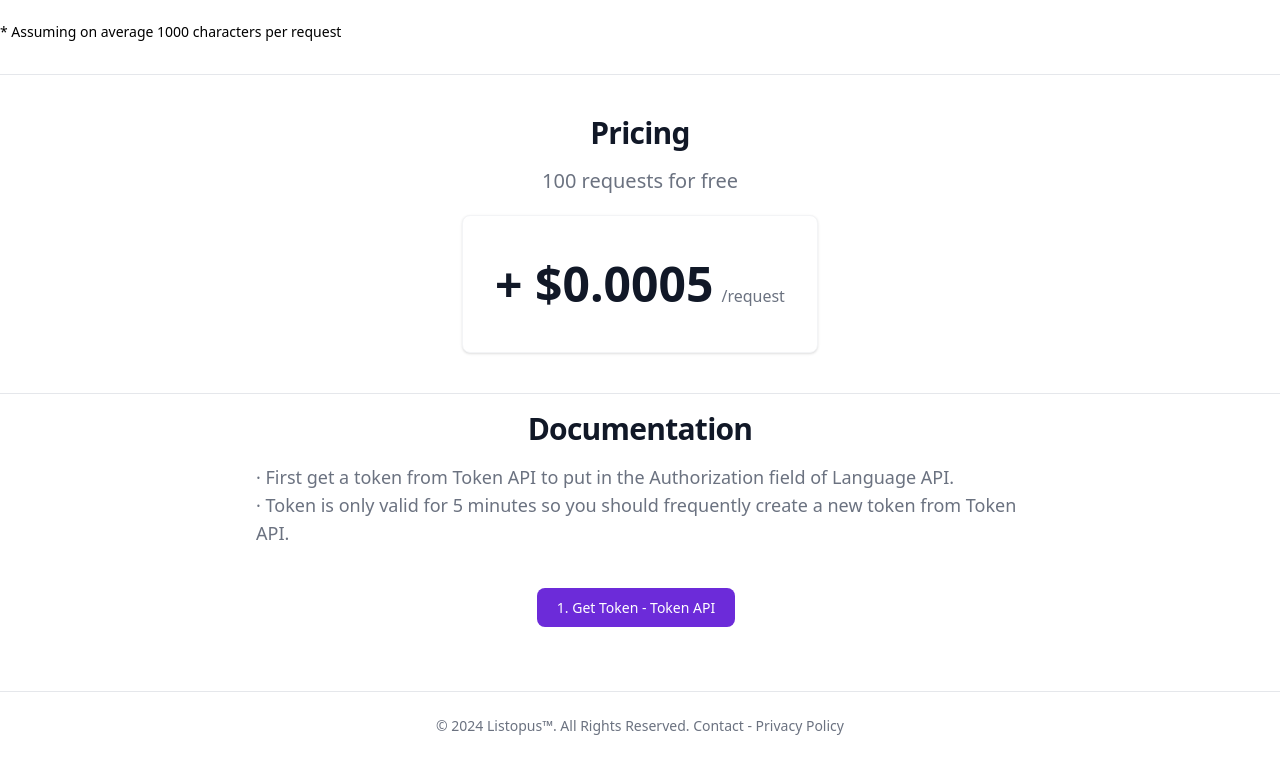
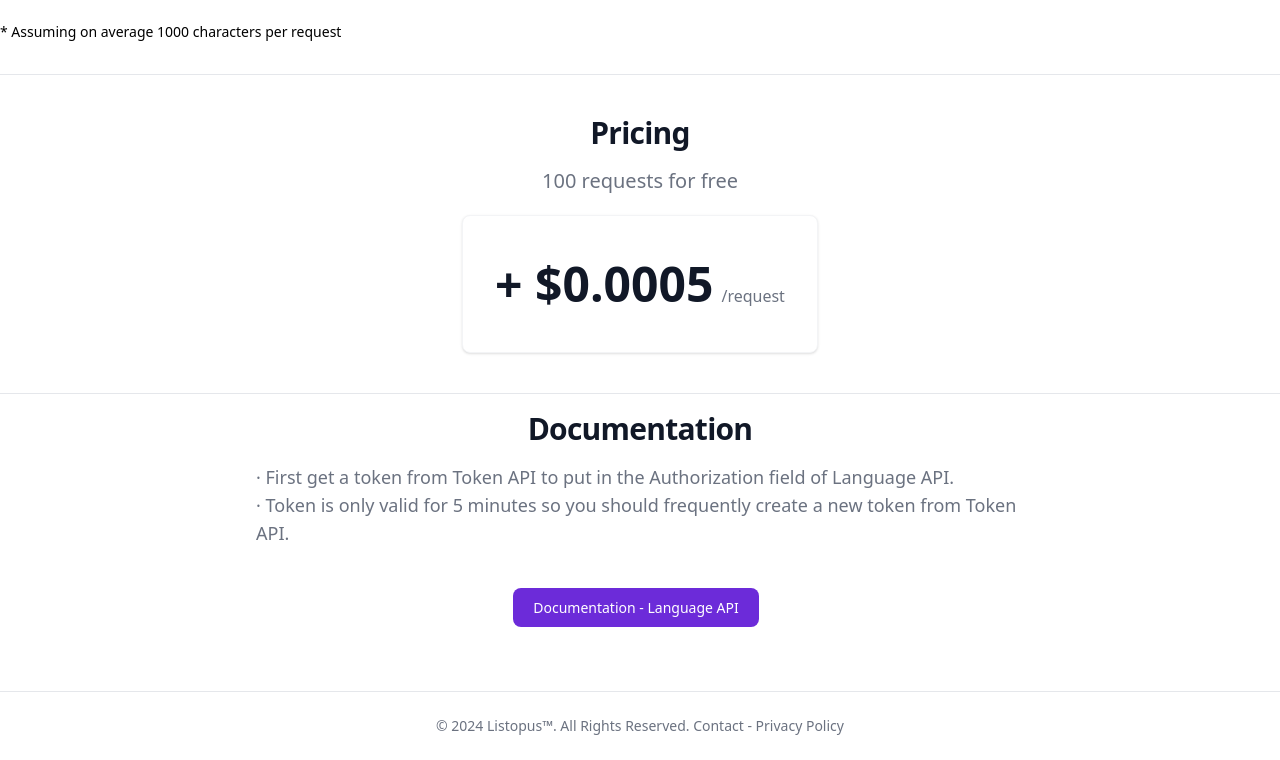
Before and after one commit to listopus/listopus.github.io, a website: page index.html in a window 1280 px wide. Shown: the part 1853-2613 px from the top of the page. Drawn offline with nearby package versions, Linux system fonts and the light colour scheme.

Commit message:
fix for link to docs

```diff
--- a/index.html
+++ b/index.html
@@ -292,7 +292,7 @@ th, td {
                   · Token is only valid for 5 minutes so you should frequently create a <strong>new token</strong> from Token API.<br>
                 </p>
               <br>
-                <a href="https://rapidapi.com/opensorted/api/token-api" target="_blank" class="text-white bg-purple-700 hover:bg-purple-800 focus:ring-4 focus:ring-purple-300 font-medium rounded-lg text-sm px-5 py-2.5 mr-2 mb-2 dark:bg-purple-600 dark:hover:bg-purple-700 focus:outline-none dark:focus:ring-purple-800">1. Get Token - Token API</a><br><br>
+                <a href="https://rapidapi.com/opensorted/api/unlimited-language" target="_blank" class="text-white bg-purple-700 hover:bg-purple-800 focus:ring-4 focus:ring-purple-300 font-medium rounded-lg text-sm px-5 py-2.5 mr-2 mb-2 dark:bg-purple-600 dark:hover:bg-purple-700 focus:outline-none dark:focus:ring-purple-800">Documentation - Language API</a><br><br>
             </div>
         </div>
     </section>
```
